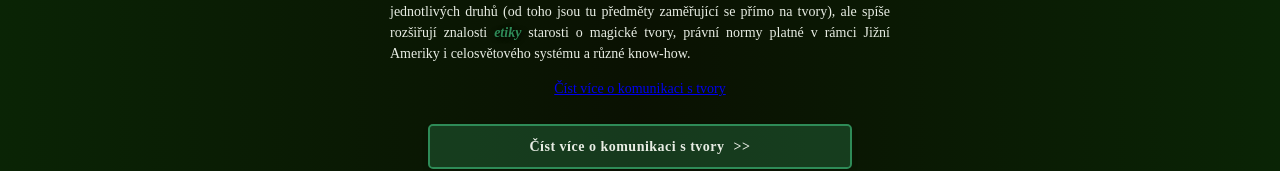
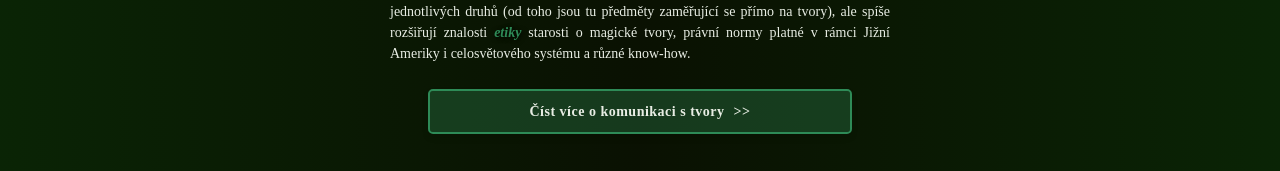
Before and after one commit to TKoritakova/casstellobruxxo, a React (Vite) app: page /#/vedlejsi in a window 1280 px wide. Shown: the part 1419-1590 px from the top of the page. Built offline with nearby package versions, Linux system fonts and the light colour scheme; a web font is replaced by a local one.

Commit message:
oprava prolinkovani

```diff
--- a/src/pages/predmety/Vedlejsi.jsx
+++ b/src/pages/predmety/Vedlejsi.jsx
@@ -52,8 +52,8 @@ const Vedlejsi = () => (
     <span className='text-highlighter'>Musí splnit:</span> Ukončení druhého ročníku obecné magizoologie alespoň na uspokojivou.<br />
     <span className='text-highlighter'>Náplň předmětu:</span> Rozšiřující studium poskytující komplexnější vědění o tom, co je podstatné při <span className='text-highlighter'>starání se</span> o kouzelné tvory. Nenabízejí se zde detailní rozbory jednotlivých druhů (od toho jsou tu předměty zaměřující se přímo na tvory), ale spíše rozšiřují znalosti <span className='text-highlighter'>etiky</span> starosti o magické tvory, právní normy platné v rámci Jižní Ameriky i celosvětového systému a různé know-how.</p>
 
-    <Link to="/komunikace">Číst více o komunikaci s tvory</Link>
-    <Link className='game-archive-button with-arrow' to="/casstellobruxxo/komunikace" target="_blank" rel="noopener noreferrer">Číst více o komunikaci s tvory</Link>
+
+    <Link className='game-archive-button with-arrow' to="/komunikace" target="_blank" rel="noopener noreferrer">Číst více o komunikaci s tvory</Link>
 
     <h3>Přírodní magie</h3>
     <img src={prirodni_magie} className='img-in-text img-in-text-right' />
--- a/src/pages/predmety/Volitelne.jsx
+++ b/src/pages/predmety/Volitelne.jsx
@@ -60,8 +60,8 @@ const Volitelne = () => (
     <span className='text-highlighter'>Náplň předmětu:</span> Předmět poskytuje studentům novou sadu kouzel, znalostí a postupů ideálně se hodících pro <span className='text-highlighter'>odhalování a nakládání s magickými vykopávkami</span>. Výuka zahrnuje nejen bezpečné způsoby průzkumu pralesních ruin a chodeb vedoucích pod hradem, ale také <span className='text-highlighter'>studium magických symbolů a nápisů</span> – tzv. „run džungle“. Studenti se učí tyto znaky rozpoznávat, překládat a chápat jejich účel, ať už jde o ochranná kouzla nebo starobylá varování.</p>
 
 
-    <Link to="/archeologie">Číst více o archeologii</Link>
-    <Link className='game-archive-button with-arrow' to="/casstellobruxxo/archeologie" target="_blank" rel="noopener noreferrer">Číst více o archeologii </Link>
+
+    <Link className='game-archive-button with-arrow' to="/archeologie" target="_blank" rel="noopener noreferrer">Číst více o archeologii </Link>
 
 
 
```
